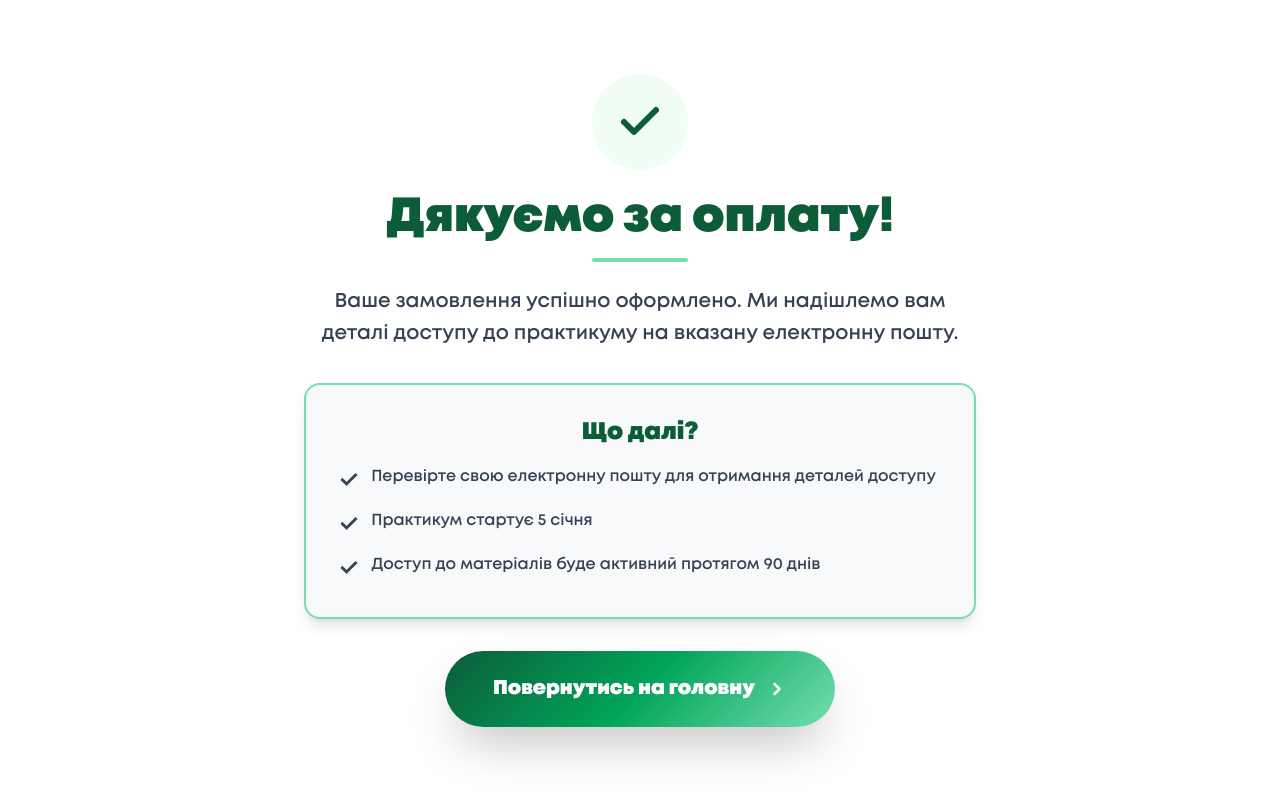
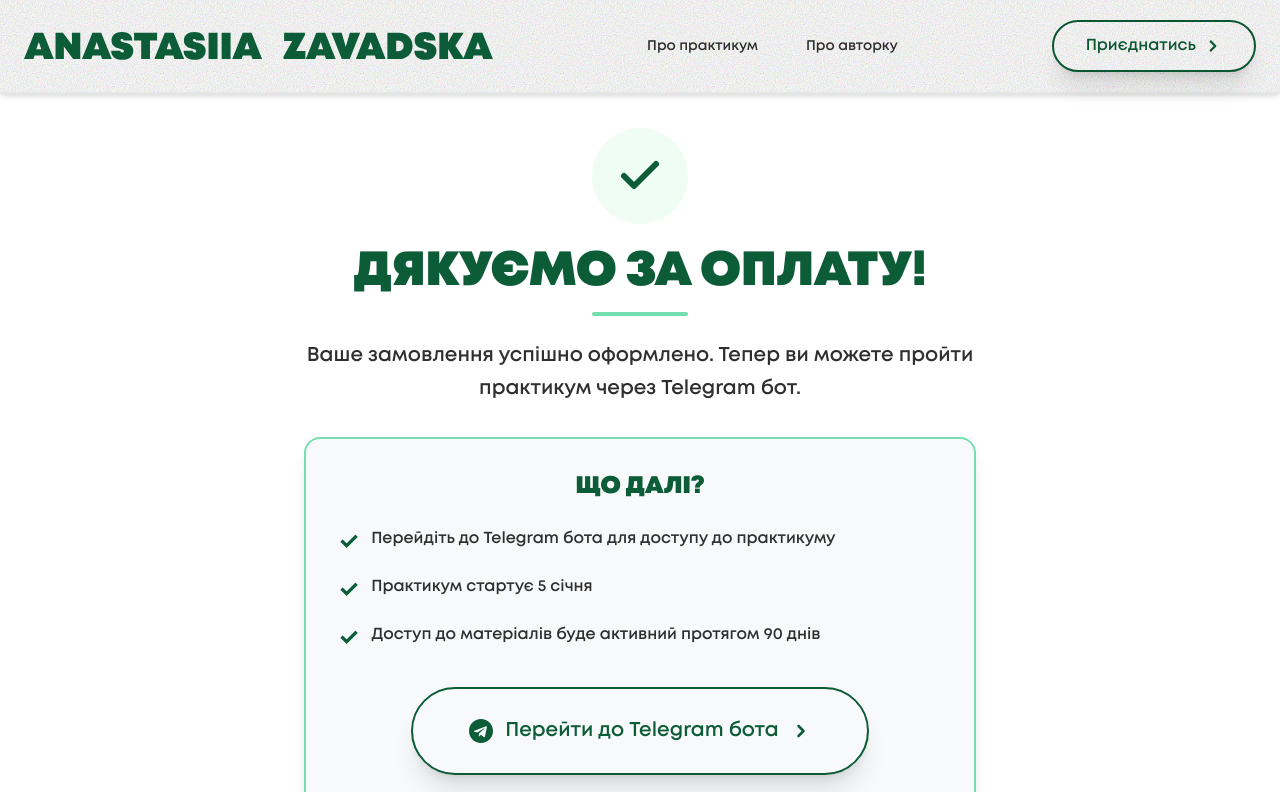
Before and after one commit to romchhh/journey-to-yourself, a Next.js app: page /payment/success in a window 1280 px wide. Shown: the top 792 px of the page. Built offline with nearby package versions, Linux system fonts and the light colour scheme; no server answers.

Commit message:
added photo

```diff
--- a/src/app/api/payment/create/route.ts
+++ b/src/app/api/payment/create/route.ts
@@ -22,7 +22,7 @@
 
     // Product data
     const eventTitle = 'Journey to Self - 7-day practice'; // Латиниця для WayForPay
-    const amount = 850;
+    const amount = 1;
 
     // Генеруємо унікальний ID замовлення
     const orderReference = `JOURNEY_${Date.now()}_${Math.random().toString(36).substring(2, 9)}`;
--- a/src/app/layout.tsx
+++ b/src/app/layout.tsx
@@ -52,7 +52,7 @@
     "inLanguage": "uk",
     "offers": {
       "@type": "Offer",
-      "price": "850",
+      "price": "1",
       "priceCurrency": "UAH",
       "availability": "https://schema.org/InStock"
     },
--- a/src/app/payment/success/page.tsx
+++ b/src/app/payment/success/page.tsx
@@ -1,9 +1,14 @@
 import React from 'react';
 import Link from 'next/link';
+import Header from '@/components/Header';
 
 const PaymentSuccessPage = () => {
+  const telegramBotUrl = 'https://t.me/Workshop_Journey_To_Yourself_Bot?start=course_access';
+
   return (
-    <div className="min-h-screen bg-white flex items-center justify-center px-6">
+    <div className="min-h-screen bg-white">
+      <Header />
+      <div className="pt-32 pb-24 px-6 flex items-center justify-center">
         <div className="max-w-2xl w-full text-center">
           <div className="mb-8">
             <div className="w-24 h-24 mx-auto mb-6 rounded-full flex items-center justify-center" style={{ backgroundColor: '#F0FDF4' }}>
@@ -11,49 +16,75 @@
                 <polyline points="20 6 9 17 4 12"></polyline>
               </svg>
             </div>
-          <h1 className="text-4xl md:text-5xl font-black mb-4" style={{ color: '#0C5C38' }}>
+            <h1 className="text-4xl md:text-5xl font-black mb-4 uppercase" style={{ color: '#0C5C38' }}>
               Дякуємо за оплату!
             </h1>
             <div className="w-24 h-1 rounded-full mx-auto mb-6" style={{ backgroundColor: '#75DEAF' }}></div>
-          <p className="text-xl text-gray-700 mb-8 leading-relaxed">
-            Ваше замовлення успішно оформлено. Ми надішлемо вам деталі доступу до практикуму на вказану електронну пошту.
+            <p className="text-xl font-semibold mb-8 leading-relaxed" style={{ color: '#2F2F2F' }}>
+              Ваше замовлення успішно оформлено. Тепер ви можете пройти практикум через Telegram бот.
             </p>
           </div>
 
           <div className="p-8 rounded-2xl border-2 shadow-lg mb-8" style={{ backgroundColor: '#F8F9FA', borderColor: '#75DEAF' }}>
-          <h2 className="text-2xl font-bold mb-4" style={{ color: '#0C5C38' }}>
+            <h2 className="text-2xl font-black mb-6 uppercase" style={{ color: '#0C5C38' }}>
               Що далі?
             </h2>
-          <ul className="text-left space-y-3 text-gray-700">
+            <ul className="text-left space-y-4 mb-8" style={{ color: '#2F2F2F' }}>
               <li className="flex items-start gap-3">
-              <span className="text-2xl">✓</span>
-              <span>Перевірте свою електронну пошту для отримання деталей доступу</span>
+                <span className="text-2xl font-bold" style={{ color: '#0C5C38' }}>✓</span>
+                <span className="font-semibold">Перейдіть до Telegram бота для доступу до практикуму</span>
               </li>
               <li className="flex items-start gap-3">
-              <span className="text-2xl">✓</span>
-              <span>Практикум стартує 5 січня</span>
+                <span className="text-2xl font-bold" style={{ color: '#0C5C38' }}>✓</span>
+                <span className="font-semibold">Практикум стартує 5 січня</span>
               </li>
               <li className="flex items-start gap-3">
-              <span className="text-2xl">✓</span>
-              <span>Доступ до матеріалів буде активний протягом 90 днів</span>
+                <span className="text-2xl font-bold" style={{ color: '#0C5C38' }}>✓</span>
+                <span className="font-semibold">Доступ до матеріалів буде активний протягом 90 днів</span>
               </li>
             </ul>
+
+            {/* Telegram Bot Button */}
+            <a
+              href={telegramBotUrl}
+              target="_blank"
+              rel="noopener noreferrer"
+              className="inline-flex items-center gap-3 px-14 py-7 rounded-full text-xl font-semibold transition-all hover:bg-[#0C5C38]/10 shadow-xl hover:shadow-2xl transform hover:scale-105 relative overflow-hidden group border-2 w-full md:w-auto justify-center"
+              style={{
+                borderColor: '#0C5C38',
+                color: '#0C5C38',
+                backgroundColor: 'transparent',
+              }}
+            >
+              <span className="relative z-10 flex items-center gap-3">
+                <svg width="24" height="24" viewBox="0 0 24 24" fill="currentColor">
+                  <path d="M12 0C5.373 0 0 5.373 0 12s5.373 12 12 12 12-5.373 12-12S18.627 0 12 0zm5.894 8.221l-1.97 9.28c-.145.658-.537.818-1.084.508l-3-2.21-1.446 1.394c-.14.18-.357.295-.6.295-.002 0-.003 0-.003 0l.213-3.054 5.56-5.022c.24-.213-.054-.334-.373-.12l-6.87 4.326-2.96-.924c-.64-.203-.658-.64.135-.954l11.566-4.458c.538-.196 1.006.128.832.941z"/>
+                </svg>
+                Перейти до Telegram бота
+                <svg width="20" height="20" viewBox="0 0 20 20" fill="none" className="group-hover:translate-x-1 transition-transform">
+                  <path d="M7.5 15L12.5 10L7.5 5" stroke="currentColor" strokeWidth="2.5" strokeLinecap="round" strokeLinejoin="round"/>
+                </svg>
+              </span>
+            </a>
           </div>
 
           <Link
             href="/"
-          className="inline-flex items-center gap-3 px-12 py-6 rounded-full text-white text-xl font-bold transition-all hover:opacity-90 shadow-2xl hover:shadow-3xl transform hover:scale-105"
+            className="inline-flex items-center gap-3 px-12 py-6 rounded-full text-xl font-semibold transition-all hover:bg-[#0C5C38]/10 shadow-xl hover:shadow-2xl transform hover:scale-105 relative overflow-hidden group border-2"
             style={{
-            background: 'linear-gradient(135deg, #0C5C38 0%, #00A45A 50%, #75DEAF 100%)',
+              borderColor: '#0C5C38',
+              color: '#0C5C38',
+              backgroundColor: 'transparent',
             }}
           >
-          <span>Повернутись на головну</span>
+            <span className="relative z-10">Повернутись на головну</span>
             <svg width="20" height="20" viewBox="0 0 20 20" fill="none" className="group-hover:translate-x-1 transition-transform">
               <path d="M7.5 15L12.5 10L7.5 5" stroke="currentColor" strokeWidth="2.5" strokeLinecap="round" strokeLinejoin="round"/>
             </svg>
           </Link>
         </div>
       </div>
+    </div>
   );
 };
 
```
Lines whose indentation alone changed are shown as unchanged.
